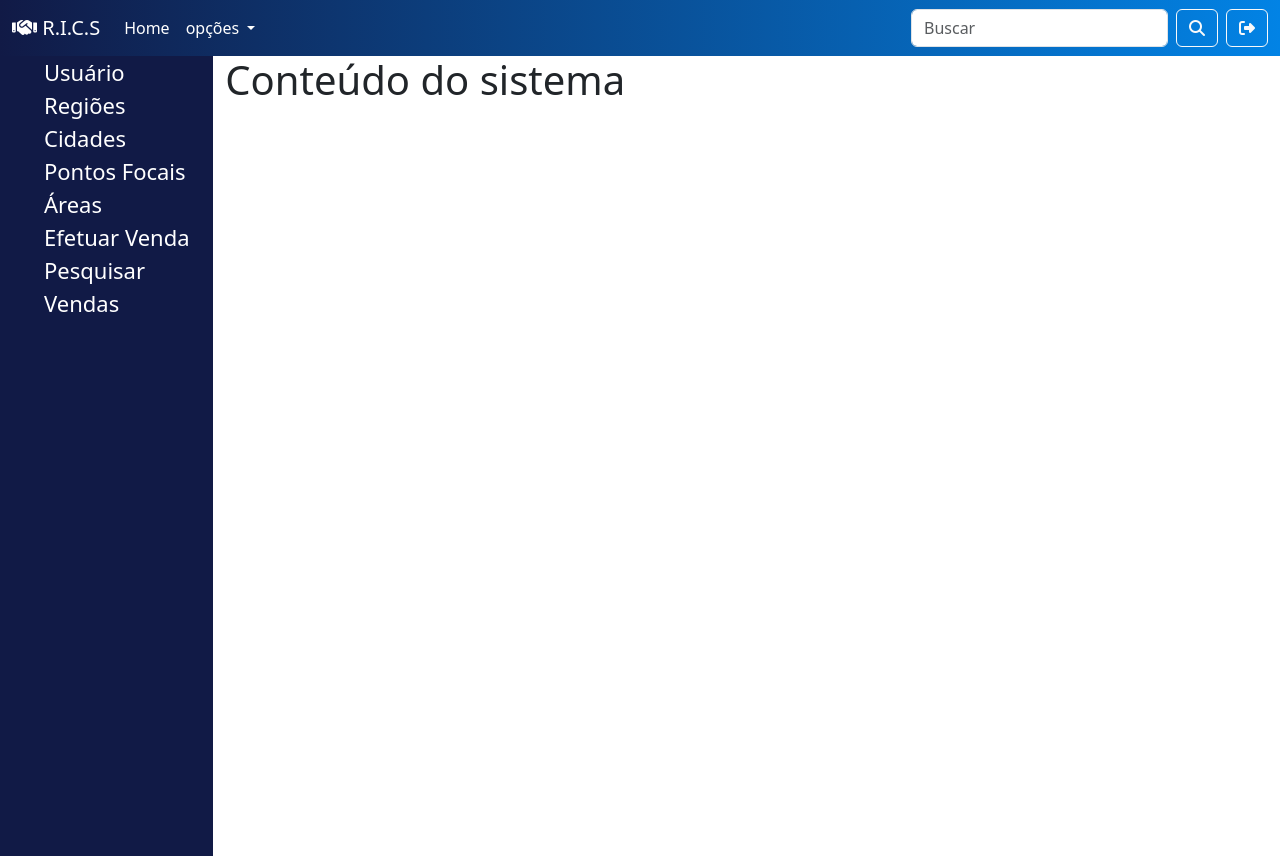
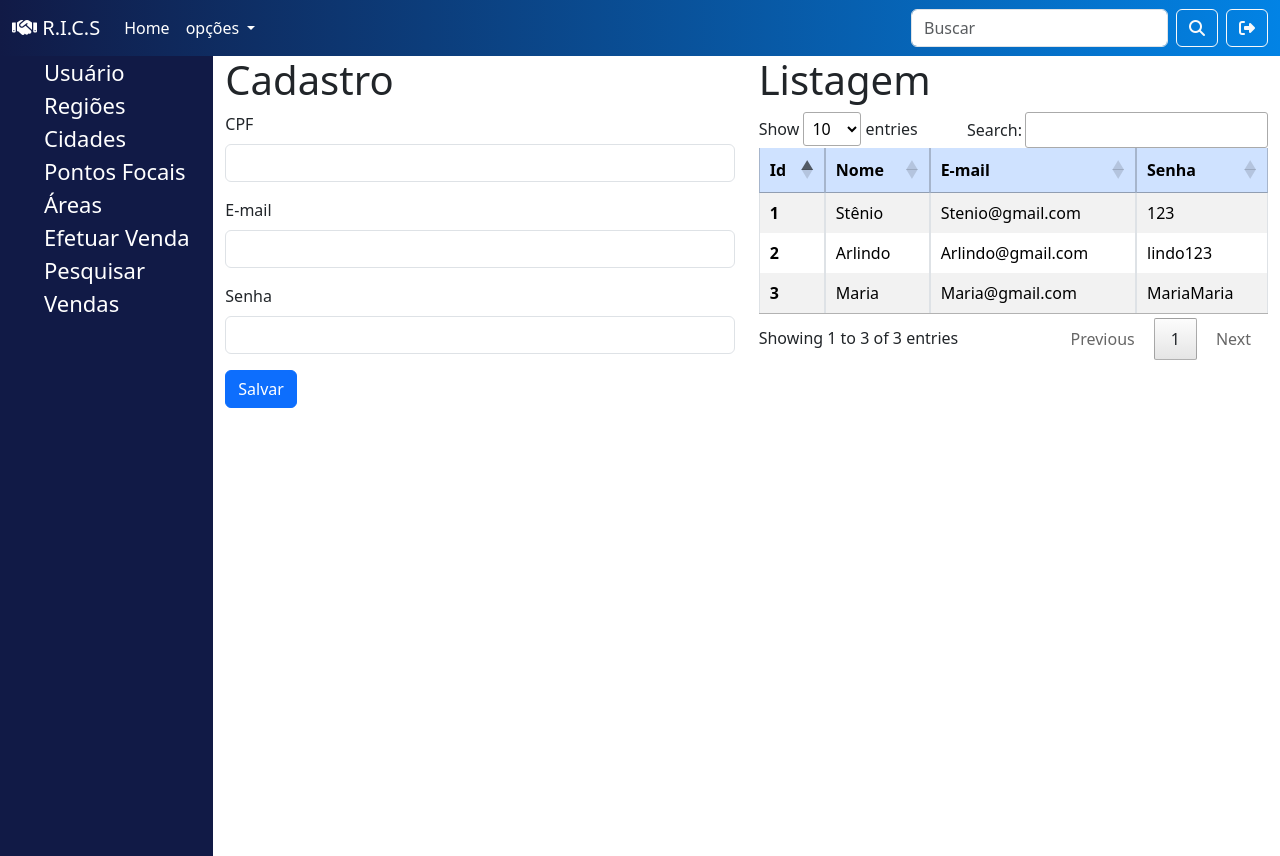
Before and after one commit to LuizGustavo10/programadorsistemas2025, a PHP site: page / in a window 1280 px wide. Run offline with PHP 8.4, Linux system fonts and the light colour scheme; some libraries are stand-ins or nearby versions.

Commit message:
cadastro e listagem

```diff
--- a/sistema/index.html
+++ b/sistema/index.html
@@ -1,19 +1,27 @@
 <!DOCTYPE html>
 <html lang="pt-br">
+
 <head>
   <meta charset="UTF-8">
   <meta name="viewport" content="width=device-width, initial-scale=1.0">
   <title>Sistema</title>
 
-    <link rel="stylesheet" href="https://cdnjs.cloudflare.com/ajax/libs/font-awesome/6.7.2/css/all.min.css" integrity="sha512-Evv84Mr4kqVGRNSgIGL/F/aIDqQb7xQ2vcrdIwxfjThSH8CSR7PBEakCr51Ck+w+/U6swU2Im1vVX0SVk9ABhg==" crossorigin="anonymous" referrerpolicy="no-referrer" />
-    <link href="https://cdn.jsdelivr.net/npm/bootstrap@5.3.7/dist/css/bootstrap.min.css" rel="stylesheet" integrity="sha384-LN+7fdVzj6u52u30Kp6M/trliBMCMKTyK833zpbD+pXdCLuTusPj697FH4R/5mcr" crossorigin="anonymous">
+  <link rel="stylesheet" href="https://cdnjs.cloudflare.com/ajax/libs/font-awesome/6.7.2/css/all.min.css"
+    integrity="sha512-Evv84Mr4kqVGRNSgIGL/F/aIDqQb7xQ2vcrdIwxfjThSH8CSR7PBEakCr51Ck+w+/U6swU2Im1vVX0SVk9ABhg=="
+    crossorigin="anonymous" referrerpolicy="no-referrer" />
+  <link href="https://cdn.jsdelivr.net/npm/bootstrap@5.3.7/dist/css/bootstrap.min.css" rel="stylesheet"
+    integrity="sha384-LN+7fdVzj6u52u30Kp6M/trliBMCMKTyK833zpbD+pXdCLuTusPj697FH4R/5mcr" crossorigin="anonymous">
+    <link rel="stylesheet" href="https://cdn.datatables.net/2.3.2/css/dataTables.dataTables.css" />
+
     <link rel="stylesheet" href="estilo.css">
 </head>
+
 <body>
   <nav class="navbar navbar-expand-lg bg-primary navbar-dark navegacao">
     <div class="container-fluid">
-        <a class="navbar-brand" href="#"> <i class="fa-solid fa-handshake"></i> R.I.C.S  </a>
-        <button class="navbar-toggler" type="button" data-bs-toggle="collapse" data-bs-target="#navbarSupportedContent" aria-controls="navbarSupportedContent" aria-expanded="false" aria-label="Toggle navigation">
+      <a class="navbar-brand" href="#"> <i class="fa-solid fa-handshake"></i> R.I.C.S </a>
+      <button class="navbar-toggler" type="button" data-bs-toggle="collapse" data-bs-target="#navbarSupportedContent"
+        aria-controls="navbarSupportedContent" aria-expanded="false" aria-label="Toggle navigation">
         <span class="navbar-toggler-icon"></span>
       </button>
       <div class="collapse navbar-collapse" id="navbarSupportedContent">
@@ -23,20 +31,23 @@
           </li>
 
           <li class="nav-item dropdown">
-              <a class="nav-link active dropdown-toggle" href="#" role="button" data-bs-toggle="dropdown" aria-expanded="false">
+            <a class="nav-link active dropdown-toggle" href="#" role="button" data-bs-toggle="dropdown"
+              aria-expanded="false">
               opções
             </a>
             <ul class="dropdown-menu">
               <li><a class="dropdown-item" href="#">Action</a></li>
               <li><a class="dropdown-item" href="#">Another action</a></li>
-                <li><hr class="dropdown-divider"></li>
+              <li>
+                <hr class="dropdown-divider">
+              </li>
               <li><a class="dropdown-item" href="#">Something else here</a></li>
             </ul>
           </li>
 
         </ul>
         <form class="d-flex" role="search">
-            <input class="form-control me-2" type="search" placeholder="Buscar" aria-label="Search"/>
+          <input class="form-control me-2" type="search" placeholder="Buscar" aria-label="Search" />
           <button class="btn btn-outline-light " type="submit"> <i class="fa-solid fa-magnifying-glass"></i> </button>
           <a href="#" class="btn btn-outline-light ms-2"> <i class="fa-solid fa-right-from-bracket"></i> </a>
         </form>
@@ -62,17 +73,75 @@
         </ul>
       </div>
 
-        <div class="col-10">
-          <h1> Conteúdo do sistema </h1>
+      <div class="col-5">
+        <h1> Cadastro </h1>
+
+        <form>
+          <div class="mb-3">
+            <label class="form-label"> CPF </label>
+            <input type="text" class="form-control">
+          </div>
+
+          <div class="mb-3">
+            <label class="form-label"> E-mail </label>
+            <input type="email" class="form-control">
+          </div>
+
+          <div class="mb-3">
+            <label class="form-label">Senha</label>
+            <input type="text" class="form-control">
+          </div>
+
+          <button type="submit" class="btn btn-primary"> Salvar </button>
+        </form>
+      </div>
+
+      <div class="col-5">
+        <h1> Listagem </h1>
+
+        <table id="tabela" class="table table-striped table-bordered" >
+          <thead class="table-primary">
+            <tr>
+              <th scope="col">Id</th>
+              <th scope="col">Nome</th>
+              <th scope="col">E-mail</th>
+              <th scope="col">Senha</th>
+            </tr>
+          </thead>
+          <tbody>
+            <tr>
+              <th scope="row">1</th>
+              <td> Stênio </td>
+              <td> Stenio@gmail.com </td>
+              <td> 123 </td>
+            </tr>
+            <tr>
+              <th scope="row">2</th>
+              <td>Arlindo</td>
+              <td>Arlindo@gmail.com</td>
+              <td>lindo123</td>
+            </tr>
+            <tr>
+              <th scope="row">3</th>
+              <td>Maria</td>
+              <td>Maria@gmail.com</td>
+              <td>MariaMaria</td>
+            </tr>
+          </tbody>
+        </table>
       </div>
 
     </div>
-
   </div>
 
+  <script src="https://cdnjs.cloudflare.com/ajax/libs/jquery/3.7.1/jquery.min.js" integrity="sha512-v2CJ7UaYy4JwqLDIrZUI/4hqeoQieOmAZNXBeQyjo21dadnwR+8ZaIJVT8EE2iyI61OV8e6M8PP2/4hpQINQ/g==" crossorigin="anonymous" referrerpolicy="no-referrer"></script>
+  <script src="https://cdn.datatables.net/2.3.2/js/dataTables.js"></script>
 
-    <script src="https://cdn.jsdelivr.net/npm/bootstrap@5.3.7/dist/js/bootstrap.bundle.min.js" integrity="sha384-ndDqU0Gzau9qJ1lfW4pNLlhNTkCfHzAVBReH9diLvGRem5+R9g2FzA8ZGN954O5Q" crossorigin="anonymous"></script>
+  <script src="https://cdn.jsdelivr.net/npm/bootstrap@5.3.7/dist/js/bootstrap.bundle.min.js"
+    integrity="sha384-ndDqU0Gzau9qJ1lfW4pNLlhNTkCfHzAVBReH9diLvGRem5+R9g2FzA8ZGN954O5Q"
+    crossorigin="anonymous"></script>
   <script src="script.js"></script>
 
 </body>
+
 </html>
--- a/sistema/script.js
+++ b/sistema/script.js
@@ -0,0 +1,3 @@
+let table = new DataTable('#tabela', {
+
+});
```
Also changed, not shown: sistema/estilo.css (line endings or trailing spaces). Lines whose indentation alone changed are shown as unchanged.
